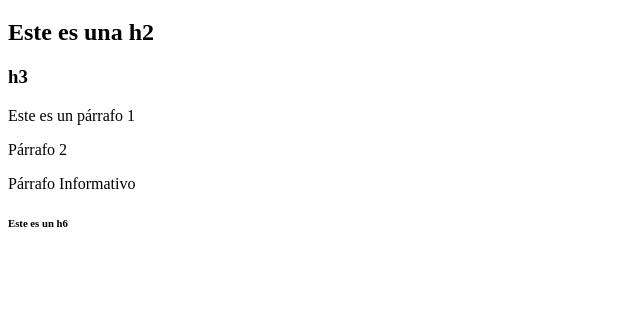
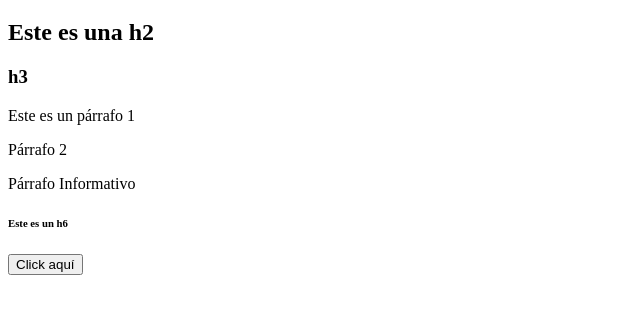
Before and after one commit to PattyG017/repaso, a plain HTML site: page index.html in a window 1280 px wide. Shown: the part 61-374 px from the top of the page, without its empty margins (0-640 px from the left). Drawn offline with Linux system fonts and the light colour scheme.

Commit message:
Agregando un Botón

```diff
--- a/index.html
+++ b/index.html
@@ -13,5 +13,6 @@
     <p>Párrafo 2</p>
     <p>Párrafo Informativo</p>
     <h6>Este es un h6</h6>
+    <button type="button">Click aquí</button>
 </body>
 </html>
```
